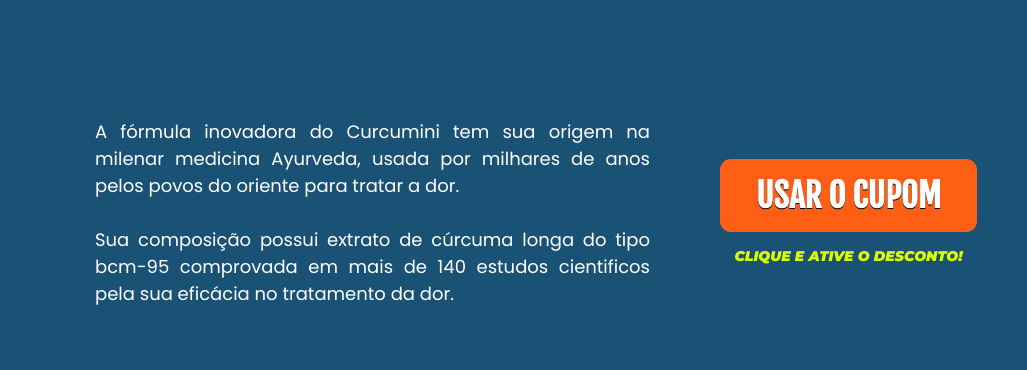
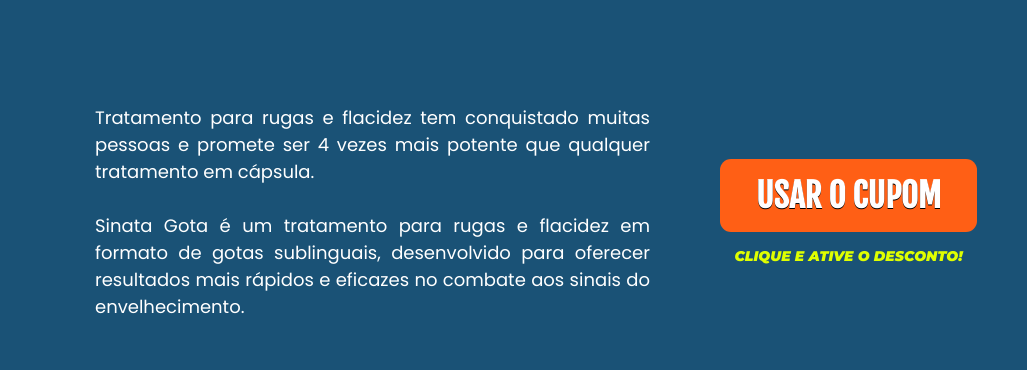
Before and after one commit to bordasdeneon/0144b, a plain HTML site: page index.html in a window 1280 px wide. Shown: the part 186-556 px from the top of the page, 253-1280 px from the left. Drawn offline with Linux system fonts and the light colour scheme.

Commit message:
Add files via upload

```diff
--- a/index.html
+++ b/index.html
@@ -301,7 +301,7 @@
     "image": [
       "https://sinata-gota.desconto.click/sinata.webp"
      ],
-    "description": "A fórmula inovadora do Curcumini tem sua origem na milenar medicina Ayurveda, usada por milhares de anos pelos povos do oriente para tratar a dor.",
+    "description": "Tratamento para rugas e flacidez tem conquistado muitas pessoas e promete ser 4 vezes mais potente que qualquer tratamento em cápsula. ",
     "sku": "",
     "mpn": "",
     "brand": {
@@ -387,10 +387,10 @@
             src="https://sinata-gota.desconto.click/sinata.webp" alt="Sinata Gota" width="154" height="300"></a></div>
 
       <div class="descricao">
-        <p>A fórmula inovadora do Curcumini tem sua origem na milenar medicina Ayurveda, usada por milhares de anos pelos povos do oriente para tratar a dor.</p>
+        <p>Tratamento para rugas e flacidez tem conquistado muitas pessoas e promete ser 4 vezes mais potente que qualquer tratamento em cápsula.</p>
 
         <br>
-        <p>Sua composição possui extrato de cúrcuma longa do tipo bcm-95 comprovada em mais de 140 estudos cientificos pela sua eficácia no tratamento da dor.</p>
+        <p>Sinata Gota é um tratamento para rugas e flacidez em formato de gotas sublinguais, desenvolvido para oferecer resultados mais rápidos e eficazes no combate aos sinais do envelhecimento. </p>
       </div>
 
       <div class="cta">
```
